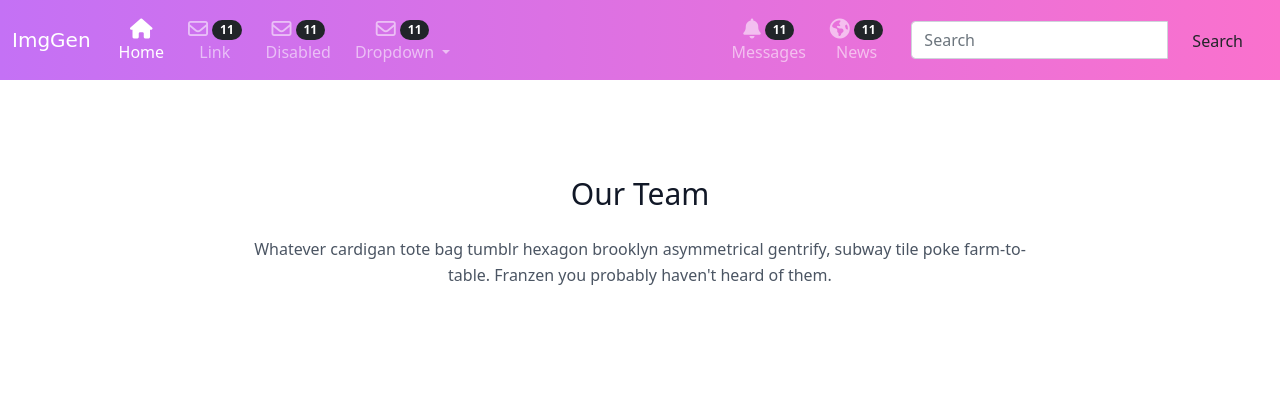
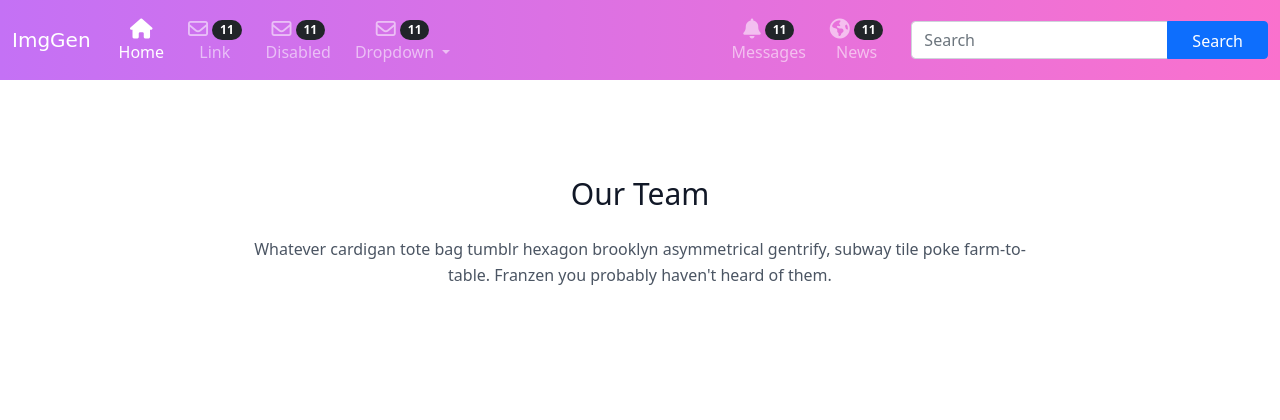
Before and after one commit to hwandev12/solid-search-blog, a Python web app: template templates/pages/home.html in a window 1280 px wide. Shown: the top 420 px of the page. Run offline with Jinja, Linux system fonts and the light colour scheme; the template is opened without the code that fills it, so the values that code supplies are empty; some libraries are stand-ins or nearby versions; some web fonts are replaced.

Commit message:
button primary

```diff
--- a/templates/includes/navbar.html
+++ b/templates/includes/navbar.html
@@ -106,7 +106,7 @@
       <!-- Search form -->
       <form class="d-flex input-group w-auto ms-lg-3 my-3 my-lg-0">
         <input name="q" type="search" class="form-control" placeholder="Search" aria-label="Search" />
-        <button class="btn btn-outline-white" type="button" data-mdb-ripple-color="dark">
+        <button class="btn btn-primary" type="button" data-mdb-ripple-color="dark">
           Search
         </button>
       </form>
```
